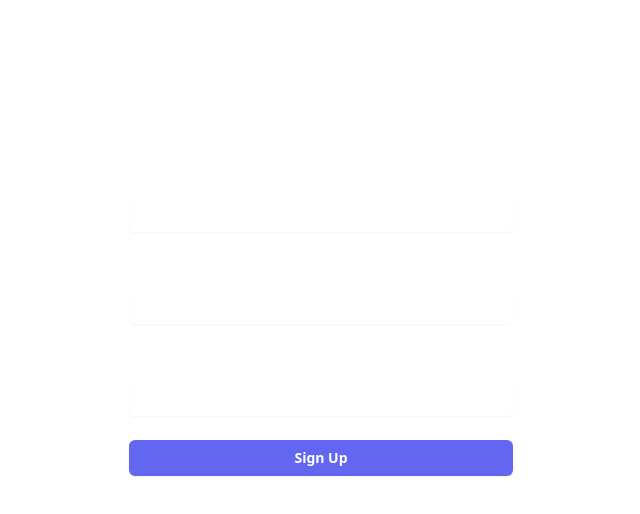
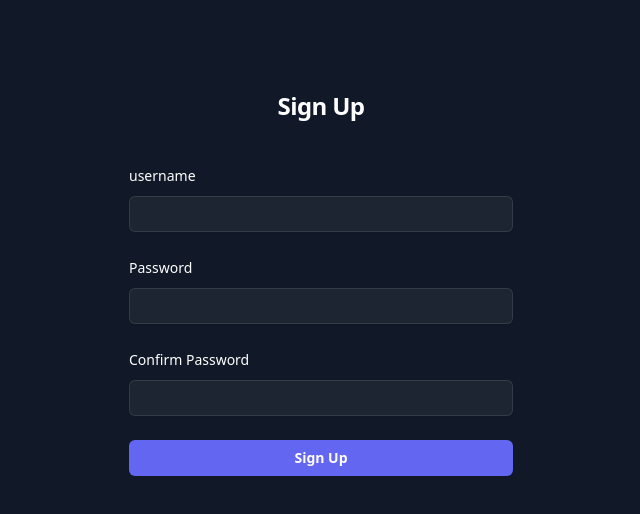
Before and after one commit to nkosi-tauro/wysprApp, a React (Vite) app: page / in a window 1280 px wide. Shown: the top 514 px of the page, without its empty margins (319-959 px from the left). Built offline with nearby package versions, Linux system fonts and the light colour scheme.

Commit message:
Update body color

```diff
--- a/src/main.tsx
+++ b/src/main.tsx
@@ -5,6 +5,8 @@ import './index.css'
 
 ReactDOM.createRoot(document.getElementById('root')!).render(
   <React.StrictMode>
-    <App />
+    <div className='h-full bg-gray-900'>
+      <App />
+    </div>
   </React.StrictMode>,
 )
```
